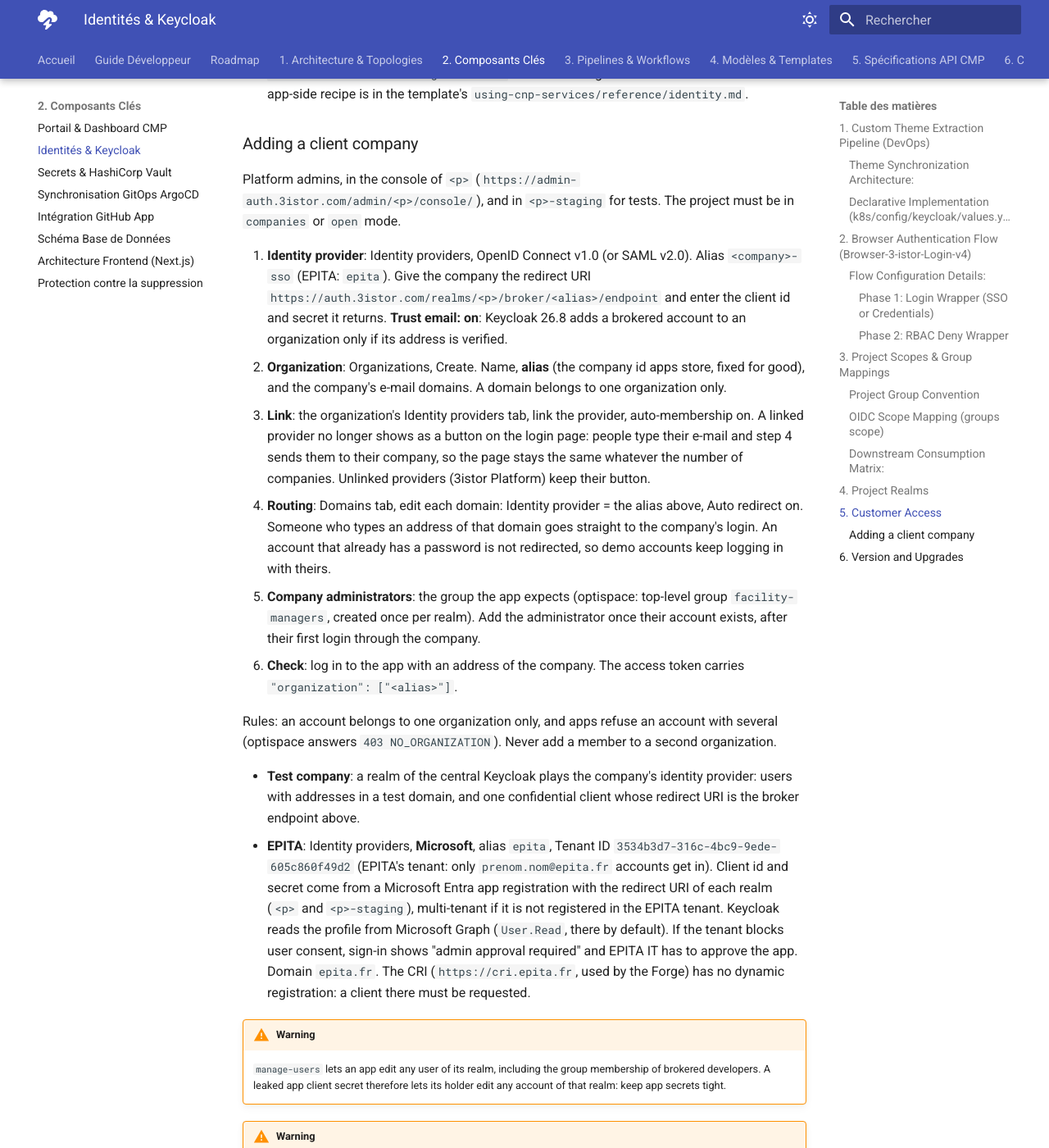
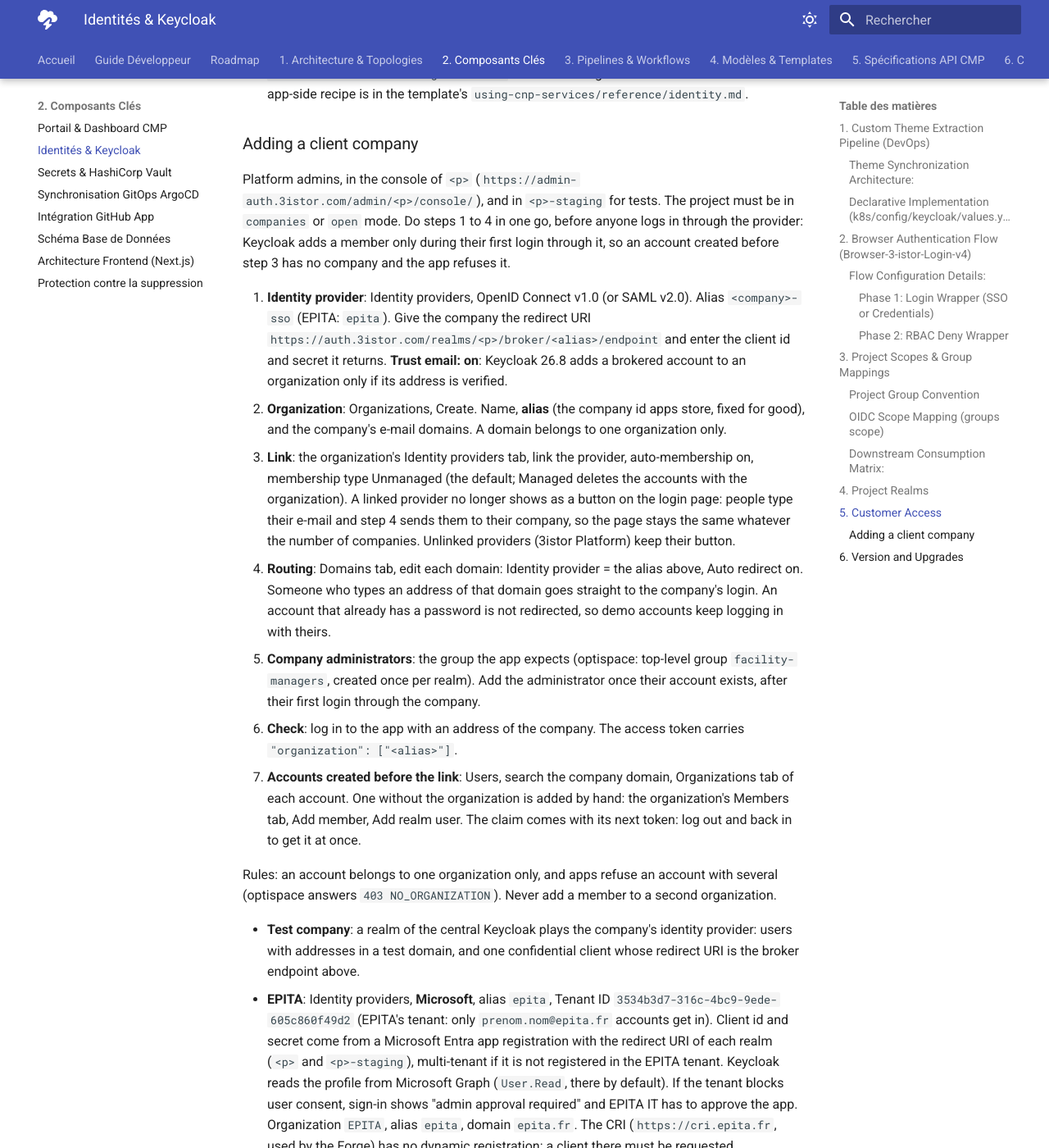
Before and after one commit to 3-Istor/cnp-docs, an MkDocs documentation site: the page built from docs/02-core-components/02-identity-keycloak.md, in a window 1280 px wide and 1400 px high, scrolled down 7561 px. Shown: the whole window at 82% size. Built offline with MkDocs 1.6.1 and Material for MkDocs 9.7.7, drawn with Linux system fonts in a browser that asks for light colours.

Commit message:
CNP-224: client company procedure, accounts created before the link
Keycloak adds a member only at the first login through the provider, so an
account created before the organization link stays without a company. Order
the steps, set the membership type and add a step for those accounts.

Co-Authored-By: Claude Opus 5.5 <noreply@anthropic.com>

```diff
--- a/docs/02-core-components/02-identity-keycloak.md
+++ b/docs/02-core-components/02-identity-keycloak.md
@@ -193,19 +193,20 @@ How the end customers of a project's apps get an account. One mode per project:
 
 ### Adding a client company
 
-Platform admins, in the console of `<p>` (`https://admin-auth.3istor.com/admin/<p>/console/`), and in `<p>-staging` for tests. The project must be in `companies` or `open` mode.
+Platform admins, in the console of `<p>` (`https://admin-auth.3istor.com/admin/<p>/console/`), and in `<p>-staging` for tests. The project must be in `companies` or `open` mode. Do steps 1 to 4 in one go, before anyone logs in through the provider: Keycloak adds a member only during their first login through it, so an account created before step 3 has no company and the app refuses it.
 
 1. **Identity provider**: Identity providers, OpenID Connect v1.0 (or SAML v2.0). Alias `<company>-sso` (EPITA: `epita`). Give the company the redirect URI `https://auth.3istor.com/realms/<p>/broker/<alias>/endpoint` and enter the client id and secret it returns. **Trust email: on**: Keycloak 26.8 adds a brokered account to an organization only if its address is verified.
 2. **Organization**: Organizations, Create. Name, **alias** (the company id apps store, fixed for good), and the company's e-mail domains. A domain belongs to one organization only.
-3. **Link**: the organization's Identity providers tab, link the provider, auto-membership on. A linked provider no longer shows as a button on the login page: people type their e-mail and step 4 sends them to their company, so the page stays the same whatever the number of companies. Unlinked providers (3istor Platform) keep their button.
+3. **Link**: the organization's Identity providers tab, link the provider, auto-membership on, membership type Unmanaged (the default; Managed deletes the accounts with the organization). A linked provider no longer shows as a button on the login page: people type their e-mail and step 4 sends them to their company, so the page stays the same whatever the number of companies. Unlinked providers (3istor Platform) keep their button.
 4. **Routing**: Domains tab, edit each domain: Identity provider = the alias above, Auto redirect on. Someone who types an address of that domain goes straight to the company's login. An account that already has a password is not redirected, so demo accounts keep logging in with theirs.
 5. **Company administrators**: the group the app expects (optispace: top-level group `facility-managers`, created once per realm). Add the administrator once their account exists, after their first login through the company.
 6. **Check**: log in to the app with an address of the company. The access token carries `"organization": ["<alias>"]`.
+7. **Accounts created before the link**: Users, search the company domain, Organizations tab of each account. One without the organization is added by hand: the organization's Members tab, Add member, Add realm user. The claim comes with its next token: log out and back in to get it at once.
 
 Rules: an account belongs to one organization only, and apps refuse an account with several (optispace answers `403 NO_ORGANIZATION`). Never add a member to a second organization.
 
 * **Test company**: a realm of the central Keycloak plays the company's identity provider: users with addresses in a test domain, and one confidential client whose redirect URI is the broker endpoint above.
-* **EPITA**: Identity providers, **Microsoft**, alias `epita`, Tenant ID `3534b3d7-316c-4bc9-9ede-605c860f49d2` (EPITA's tenant: only `prenom.nom@epita.fr` accounts get in). Client id and secret come from a Microsoft Entra app registration with the redirect URI of each realm (`<p>` and `<p>-staging`), multi-tenant if it is not registered in the EPITA tenant. Keycloak reads the profile from Microsoft Graph (`User.Read`, there by default). If the tenant blocks user consent, sign-in shows "admin approval required" and EPITA IT has to approve the app. Domain `epita.fr`. The CRI (`https://cri.epita.fr`, used by the Forge) has no dynamic registration: a client there must be requested.
+* **EPITA**: Identity providers, **Microsoft**, alias `epita`, Tenant ID `3534b3d7-316c-4bc9-9ede-605c860f49d2` (EPITA's tenant: only `prenom.nom@epita.fr` accounts get in). Client id and secret come from a Microsoft Entra app registration with the redirect URI of each realm (`<p>` and `<p>-staging`), multi-tenant if it is not registered in the EPITA tenant. Keycloak reads the profile from Microsoft Graph (`User.Read`, there by default). If the tenant blocks user consent, sign-in shows "admin approval required" and EPITA IT has to approve the app. Organization `EPITA`, alias `epita`, domain `epita.fr`. The CRI (`https://cri.epita.fr`, used by the Forge) has no dynamic registration: a client there must be requested.
 
 !!! warning
     `manage-users` lets an app edit any user of its realm, including the group membership of brokered developers. A leaked app client secret therefore lets its holder edit any account of that realm: keep app secrets tight.
```
